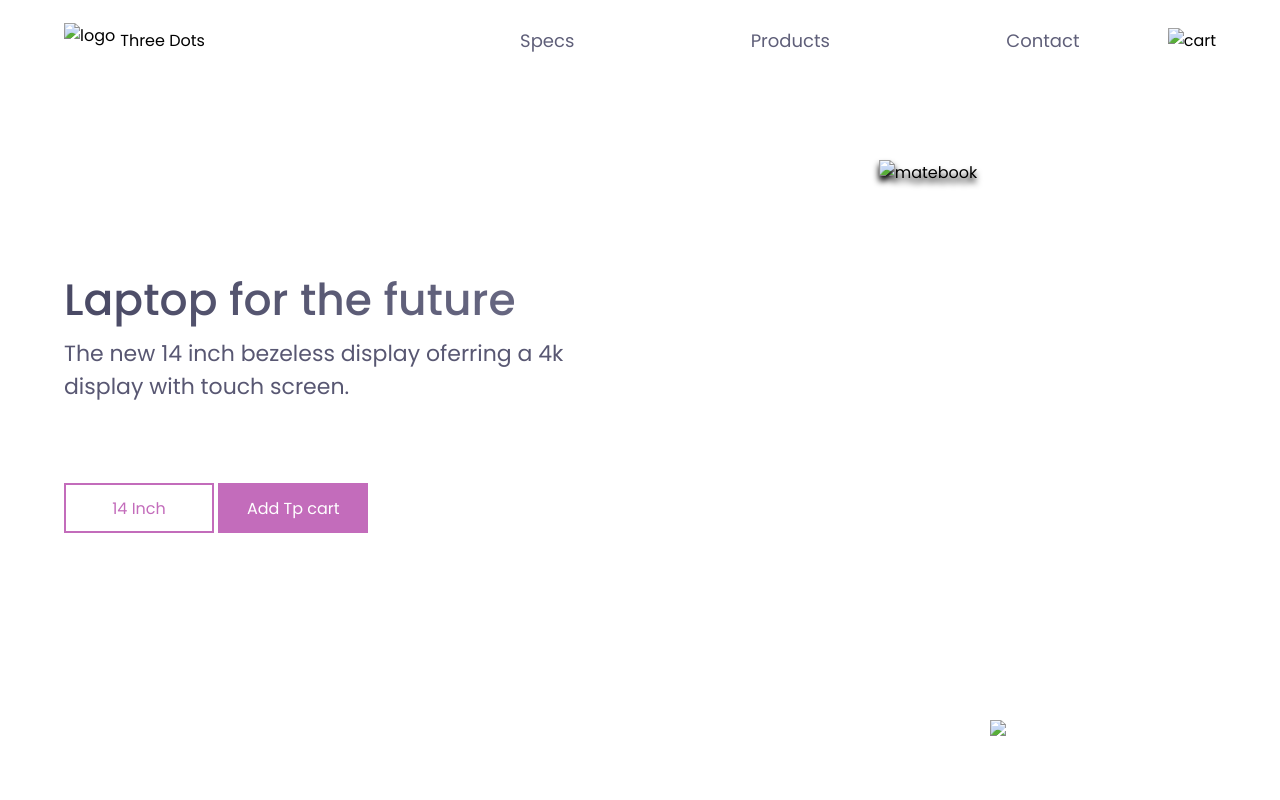
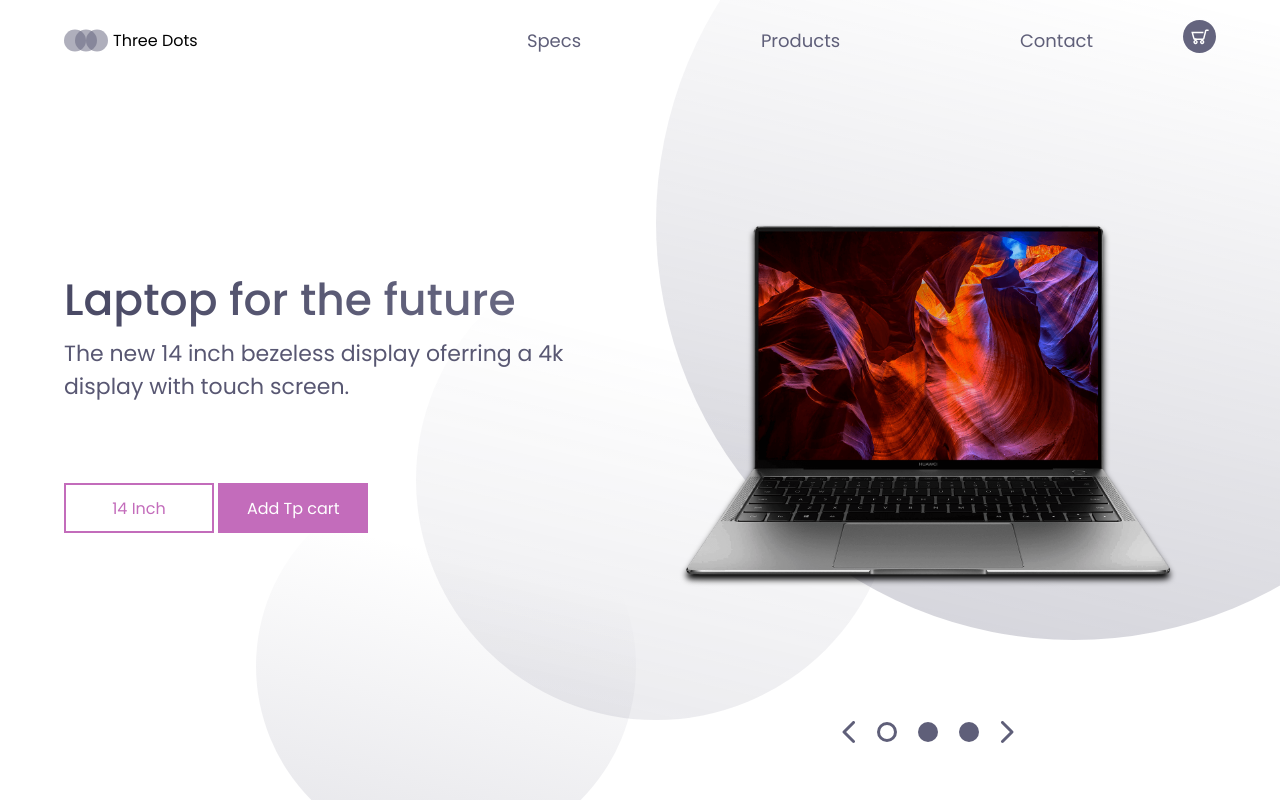
Before and after one commit to CSwebD/online-shopping, a plain HTML site: page index.html in a window 1280 px wide. Drawn offline with Linux system fonts and the light colour scheme.

Commit message:
Add files via upload

```diff
--- a/index.html
+++ b/index.html
@@ -11,7 +11,7 @@
 <body>
     <header>
         <div class="logo-container">
-            <img src="./img/logo.svg" alt="logo" />
+            <img src="logo.svg">
             <h4 class="logo">Three Dots</h4>
         </div>
         <nav>
@@ -22,7 +22,7 @@
             </ul>
         </nav>
         <div clas="cart">
-            <img src="./img/cart.svg" alt="cart" />
+            <img src="cart.svg">
         </div>
     </header>
 
@@ -41,19 +41,19 @@
                 </div>
             </div>
             <div class="cover">
-                <img src="./img/matebook.png" alt="matebook" />
+                <img src="matebook.png">
             </div>
         </section>
         <div class="laptop-select">
-            <img src="./img/arrow-left.svg" alt="" />
-            <img src="./img/dot.svg" alt="" />
-            <img src="./img/dot-full.svg" alt="" />
-            <img src="./img/dot-full.svg" alt="" />
-            <img src="./img/arrow-right.svg"
+            <img src="arrow-left.svg">
+            <img src="dot.svg">
+            <img src="dot-full.svg">
+            <img src="dot-full.svg">
+            <img src="arrow-right.svg">
         </div>
-        <img class="big-circle" src="./img/big-eclipse.svg" alt="" />
-        <img class="medium-circle" src="./img/mid-eclipse.svg" alt="" />
-        <img class="small-circle" src="./img/small-eclipse.svg" alt="" />
+        <img class="big-circle" src="big-eclipse.svg">
+        <img class="medium-circle" src="mid-eclipse.svg">
+        <img class="small-circle" src="small-eclipse.svg">
     </main>
 </body>
 </html>
```
